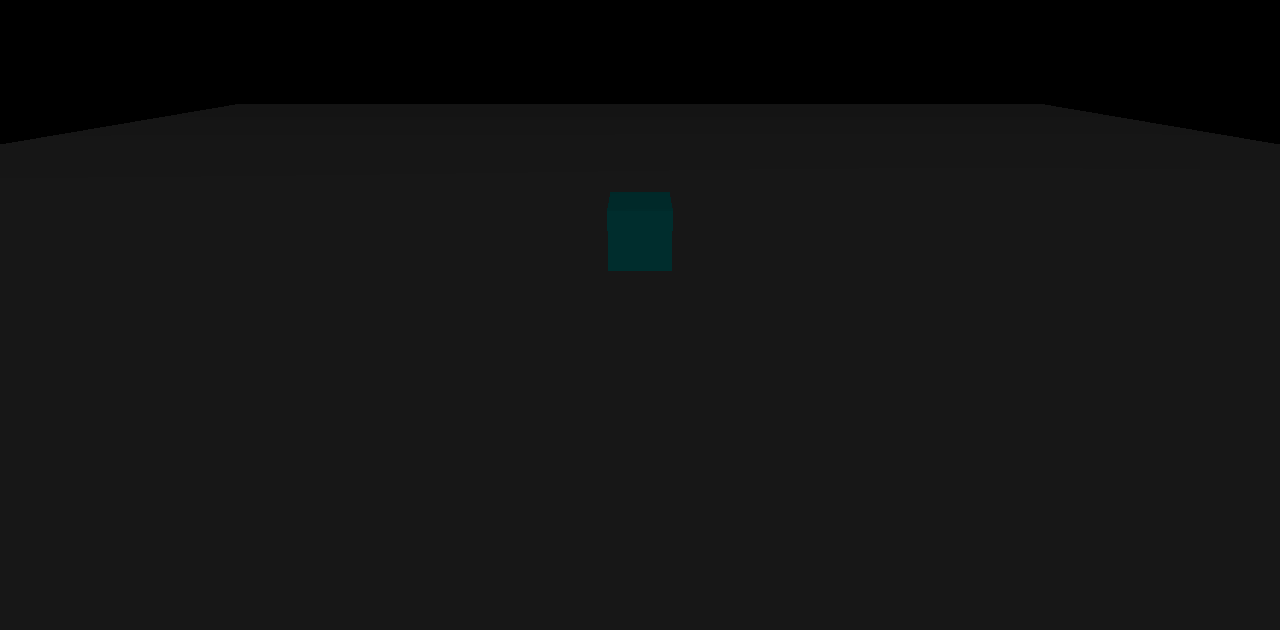
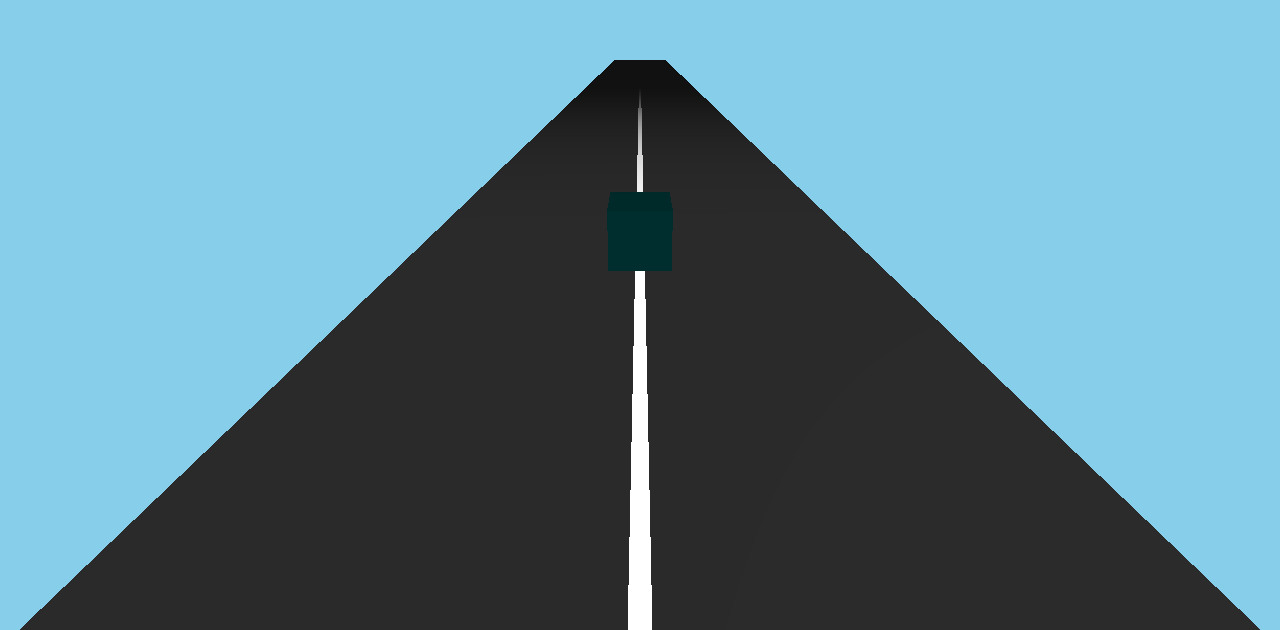
Before and after one commit to Astronamathus/Asphra, a plain HTML site: page index.html in a window 1280 px wide. Shown: the part 170-800 px from the top of the page. Drawn offline with nearby package versions, Linux system fonts and the light colour scheme; animation ran at ten frames a second.

Commit message:
Added sky, road, divider and raised cube off road

```diff
--- a/index.html
+++ b/index.html
@@ -1,7 +1,7 @@
 <!DOCTYPE html>
 <html>
 <head>
-  <title>My First 3D Scene</title>
+  <title>Asphra</title>
   <style>
     body { margin: 0; }
   </style>
@@ -11,6 +11,7 @@
   <script>
     // 1. Create scene
     const scene = new THREE.Scene();
+    scene.background = new THREE.Color(0x87CEEB);
 
     // 2. Create camera
     const camera = new THREE.PerspectiveCamera(
@@ -35,15 +36,29 @@
     clearcoatRoughness: 0.1 // Roughness of the clear coat layer, from 0.0 to 1.0
     });
     const cube = new THREE.Mesh(geometry, material);
+    cube.position.y = 0.5;
     scene.add(cube);
 
-    //Ground
-    const groundGeometry = new THREE.PlaneGeometry(50, 50);
-    const groundMaterial = new THREE.MeshStandardMaterial({ color: 0x333333 });
-    const ground = new THREE.Mesh(groundGeometry, groundMaterial);
-    ground.rotation.x = -Math.PI / 2; // make it flat
-    ground.position.y = -1;
-    scene.add(ground);
+    //Road
+    const roadGeometry = new THREE.PlaneGeometry(10, 200); // narrow & long
+    const roadMaterial = new THREE.MeshStandardMaterial({ color: 0x555555 }); // grey
+
+    const road = new THREE.Mesh(roadGeometry, roadMaterial);
+
+    road.rotation.x = -Math.PI / 2;
+    road.position.y = -1;
+
+    scene.add(road);
+
+    //Lane Splitter
+    const lineGeometry = new THREE.PlaneGeometry(0.2, 200);
+    const lineMaterial = new THREE.MeshBasicMaterial({ color: 0xffffff });
+
+    const line = new THREE.Mesh(lineGeometry, lineMaterial);
+
+    line.rotation.x = -Math.PI / 2;
+    line.position.y = -0.99; // slightly above road
+    scene.add(line);
 
     // Lighting
     const light = new THREE.PointLight(0xffffff, 5);
```
